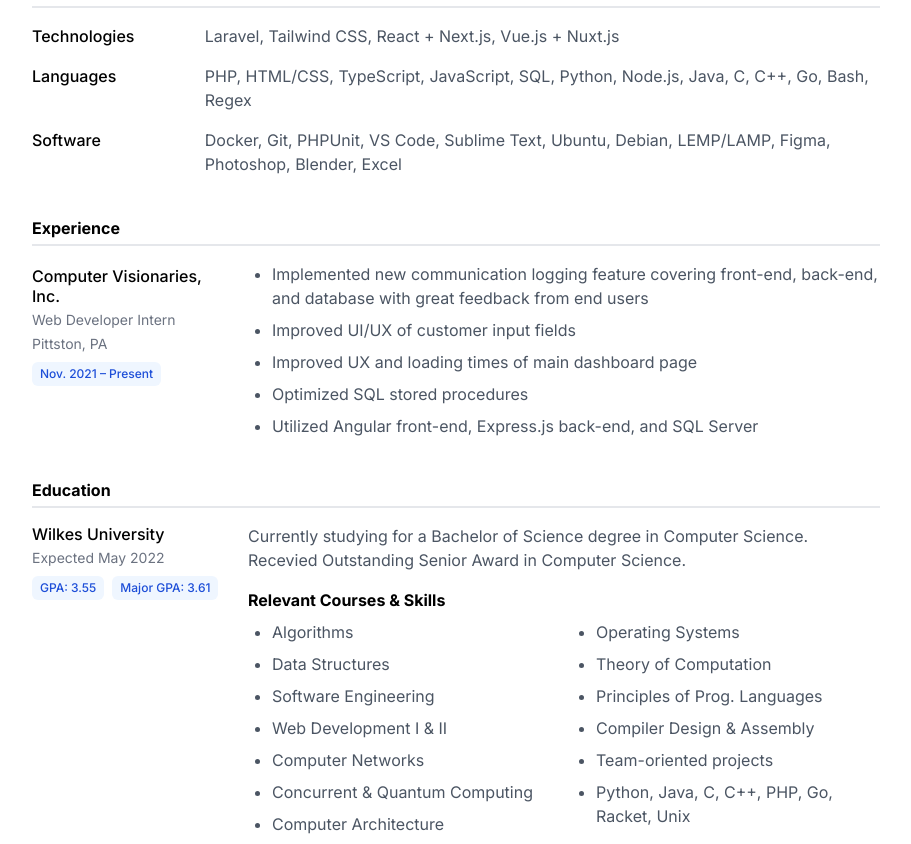
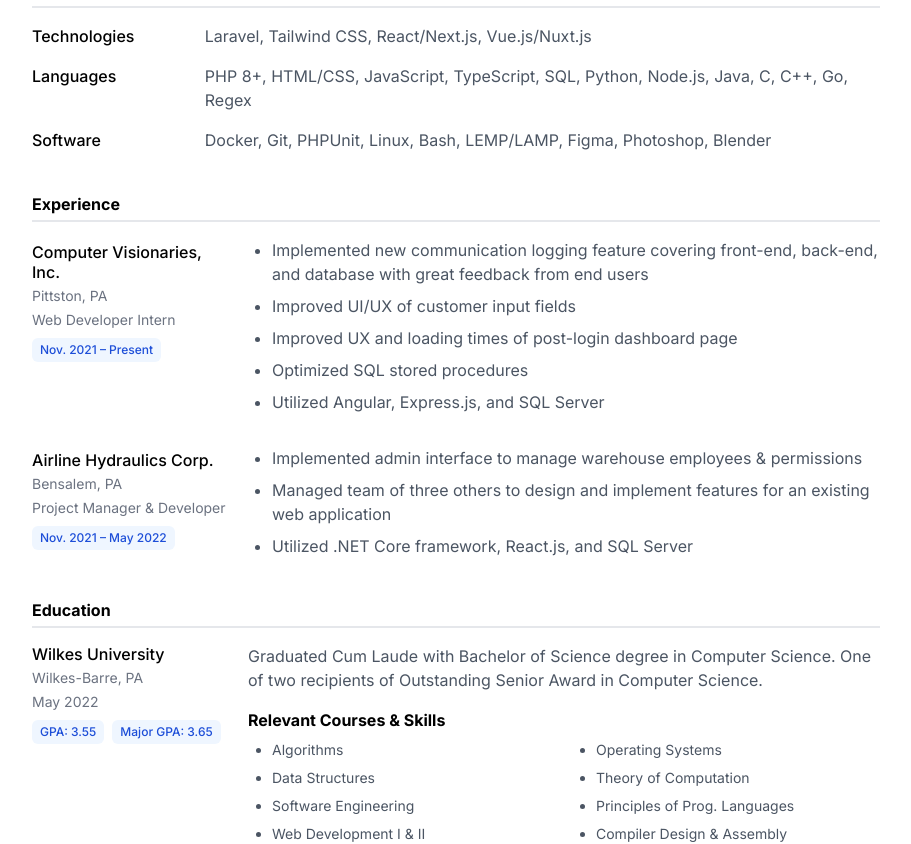
Before and after one commit to zaknesler/nesler.dev, a Next.js app: page /resume in a window 1280 px wide. Shown: the part 440-1284 px from the top of the page, without its empty margins (184-1095 px from the left). Built offline with nearby package versions, Linux system fonts and the light colour scheme.

Commit message:
Update resume data

```diff
--- a/src/components/SkillList.tsx
+++ b/src/components/SkillList.tsx
@@ -10,12 +10,12 @@ import { HeartIcon } from '@heroicons/react/solid'
 
 export default function SkillList() {
   const skills = [
-    { text: 'Laravel', logo: LaravelLogo, fave: true },
-    { text: 'Tailwind CSS', logo: TailwindCSSLogo, fave: true },
-    { text: 'React.js', logo: ReactLogo, fave: true },
-    { text: 'Next.js', logo: NextLogo },
-    { text: 'TypeScript', logo: TypeScriptLogo },
-    { text: 'Vue.js', logo: VueLogo },
+    { text: 'Laravel', logo: LaravelLogo, fave: false },
+    { text: 'Tailwind CSS', logo: TailwindCSSLogo, fave: false },
+    { text: 'React.js', logo: ReactLogo, fave: false },
+    { text: 'Next.js', logo: NextLogo, fave: false },
+    { text: 'TypeScript', logo: TypeScriptLogo, fave: false },
+    { text: 'Vue.js', logo: VueLogo, fave: false },
   ]
 
   const SkillItem = ({
@@ -25,13 +25,11 @@ export default function SkillList() {
     children?: any
     fave?: boolean
   }) => (
-    <div className="relative flex items-center rounded-lg border bg-white p-4 text-sm font-medium text-gray-600 transition-all hover:scale-105 hover:shadow-sm dark:border-gray-700 dark:bg-gray-800 dark:text-gray-400">
+    <div className="relative flex items-center rounded-lg border bg-white p-4 text-sm font-medium text-gray-600 transition-all hover:scale-[1.025] hover:shadow-sm dark:border-gray-700 dark:bg-gray-800 dark:text-gray-400">
       {fave && (
         <div className="absolute -top-2 -right-2 rounded-full bg-black p-1 text-gray-100 shadow dark:bg-gray-100 dark:text-black">
           <HeartIcon className="h-4 w-4 text-inherit" />
         </div>
-
-        // <HeartIcon className="absolute -top-2.5 -right-2.5 h-6 w-6 text-black dark:text-gray-200" />
       )}
       {children}
     </div>
--- a/src/pages/resume.tsx
+++ b/src/pages/resume.tsx
@@ -147,10 +147,10 @@ const Resume = () => {
                     {item.company}
                   </div>
                   <div className="mt-1 text-sm text-gray-500">
-                    {item.position}
+                    {item.location}
                   </div>
                   <div className="mt-1 text-sm text-gray-500">
-                    {item.location}
+                    {item.position}
                   </div>
                   <div className="mt-2 flex items-center text-xs font-medium text-blue-700 dark:text-blue-200">
                     <div className="rounded-md bg-blue-50 px-2 py-1 dark:bg-blue-800 dark:bg-opacity-50">
@@ -185,6 +185,9 @@ const Resume = () => {
                   {item.school}
                 </div>
                 <div className="mt-1 text-sm text-gray-500">
+                  {item.location}
+                </div>
+                <div className="mt-1 text-sm text-gray-500">
                   {item.graduation_date}
                 </div>
                 <div className="mt-2 flex items-center text-xs font-medium text-blue-700 dark:text-blue-200">
@@ -207,7 +210,7 @@ const Resume = () => {
                     Relevant Courses &amp; Skills
                   </div>
 
-                  <div className="mt-2 grid grid-cols-1 gap-2 lg:grid-cols-2 lg:gap-4">
+                  <div className="mt-2 grid grid-cols-1 gap-2 text-sm lg:grid-cols-2 lg:gap-4">
                     {item.courses && (
                       <>
                         <ListGroup
--- a/src/resume.json
+++ b/src/resume.json
@@ -12,15 +12,15 @@
     "Keen eye for detail and design",
     "Experienced with popular web technologies such as Laravel, React, and Tailwind CSS",
     "Focused on writing self-documenting, tested (using TDD), and tidy code",
-    "Experienced with configuring LAMP/LEMP stacks from scratch"
+    "Experienced with configuring LEMP/LAMP stacks from scratch"
   ],
   "skills": {
-    "technologies": ["Laravel", "Tailwind CSS", "React + Next.js", "Vue.js + Nuxt.js"],
+    "technologies": ["Laravel", "Tailwind CSS", "React/Next.js", "Vue.js/Nuxt.js"],
     "languages": [
-      "PHP",
+      "PHP 8+",
       "HTML/CSS",
+      "JavaScript",
       "TypeScript",
-      "JavaScript",
       "SQL",
       "Python",
       "Node.js",
@@ -28,23 +28,9 @@
       "C",
       "C++",
       "Go",
-      "Bash",
       "Regex"
     ],
-    "software": [
-      "Docker",
-      "Git",
-      "PHPUnit",
-      "VS Code",
-      "Sublime Text",
-      "Ubuntu",
-      "Debian",
-      "LEMP/LAMP",
-      "Figma",
-      "Photoshop",
-      "Blender",
-      "Excel"
-    ]
+    "software": ["Docker", "Git", "PHPUnit", "Linux", "Bash", "LEMP/LAMP", "Figma", "Photoshop", "Blender"]
   },
   "experience": [
     {
@@ -55,19 +41,31 @@
       "responsibilities": [
         "Implemented new communication logging feature covering front-end, back-end, and database with great feedback from end users",
         "Improved UI/UX of customer input fields",
-        "Improved UX and loading times of main dashboard page",
+        "Improved UX and loading times of post-login dashboard page",
         "Optimized SQL stored procedures",
-        "Utilized Angular front-end, Express.js back-end, and SQL Server"
+        "Utilized Angular, Express.js, and SQL Server"
+      ]
+    },
+    {
+      "company": "Airline Hydraulics Corp.",
+      "location": "Bensalem, PA",
+      "position": "Project Manager & Developer",
+      "date": "Nov. 2021 – May 2022",
+      "responsibilities": [
+        "Implemented admin interface to manage warehouse employees & permissions",
+        "Managed team of three others to design and implement features for an existing web application",
+        "Utilized .NET Core framework, React.js, and SQL Server"
       ]
     }
   ],
   "education": [
     {
       "school": "Wilkes University",
-      "graduation_date": "Expected May 2022",
+      "location": "Wilkes-Barre, PA",
+      "graduation_date": "May 2022",
       "gpa": 3.55,
-      "gpa_major": 3.61,
-      "description": "Currently studying for a Bachelor of Science degree in Computer Science. Recevied Outstanding Senior Award in Computer Science.",
+      "gpa_major": 3.65,
+      "description": "Graduated Cum Laude with Bachelor of Science degree in Computer Science. One of two recipients of Outstanding Senior Award in Computer Science.",
       "courses": [
         "Algorithms",
         "Data Structures",
@@ -81,7 +79,7 @@
         "Principles of Prog. Languages",
         "Compiler Design & Assembly",
         "Team-oriented projects",
-        "Python, Java, C, C++, PHP, Go, Racket, Unix"
+        "Python, Java, C, C++, Go, Racket, PHP, HTML/CSS/JS"
       ]
     }
   ]
```
Also changed, not shown: 1 other file (tests, documents, lock files or other folders).
